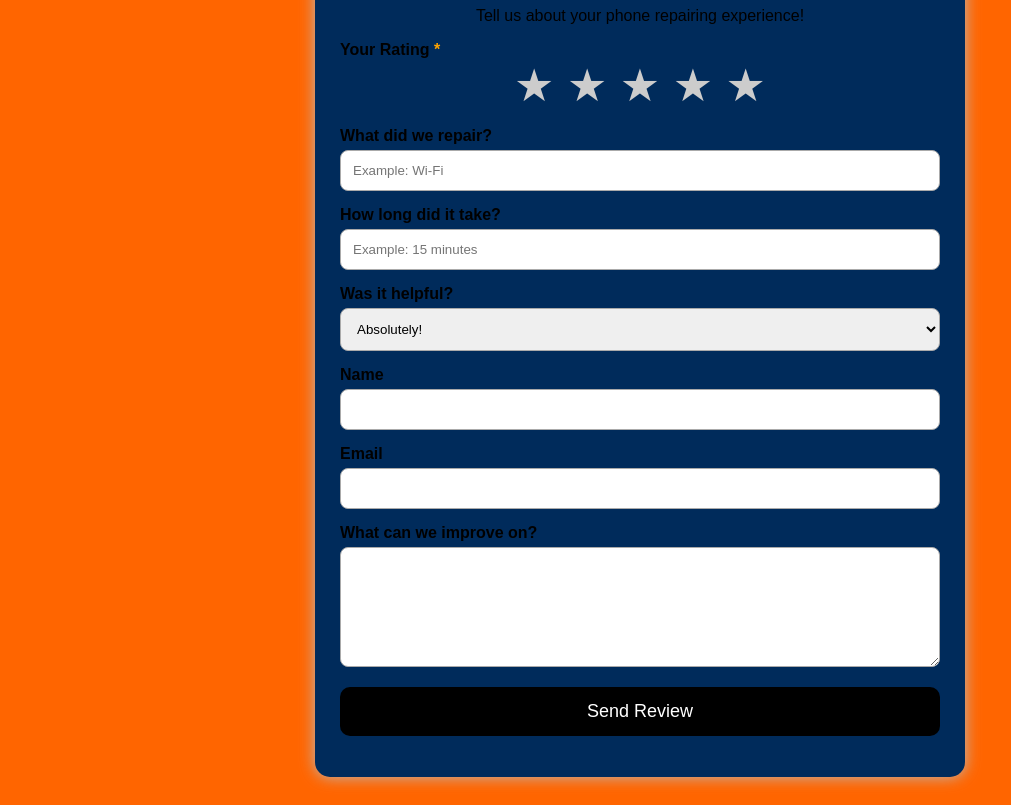
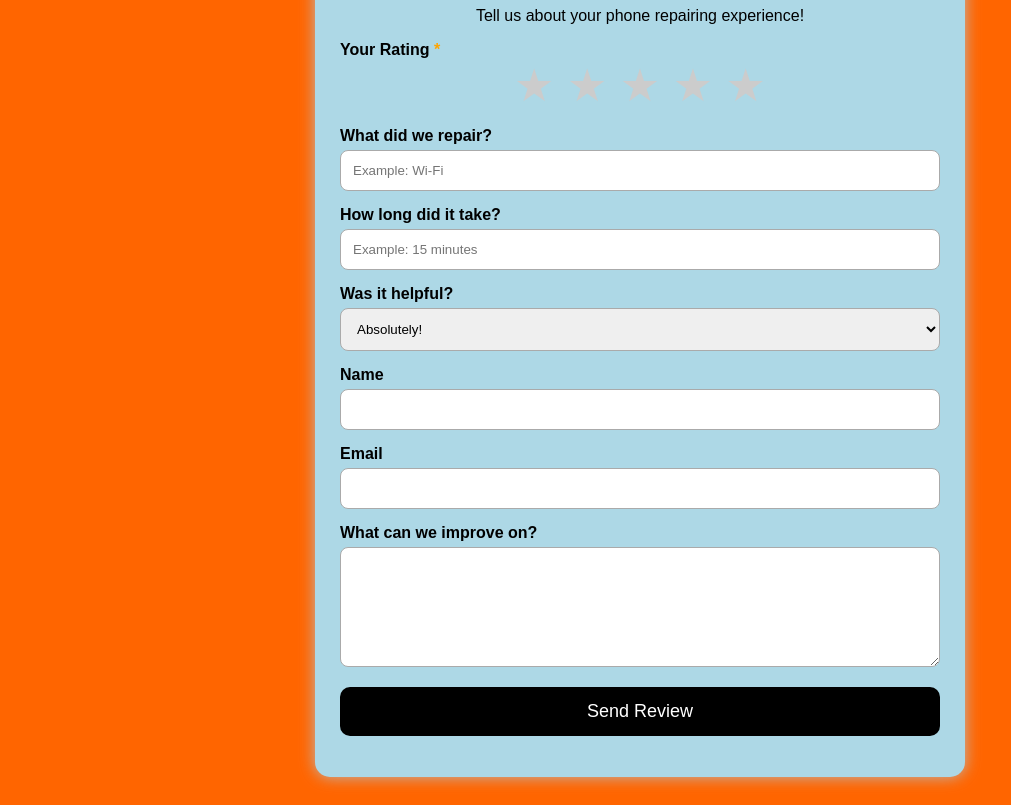
Before and after one commit to crowcawcaw88/CawCleanzIt, a website: page CawCleanzIt/index.html in a window 1280 px wide. Shown: the part 145-950 px from the top of the page, without its empty margins (0-1011 px from the left). Drawn offline with Linux system fonts and the light colour scheme.

Commit message:
Update index.html

```diff
--- a/CawCleanzIt/index.html
+++ b/CawCleanzIt/index.html
@@ -16,7 +16,7 @@
 .box {
     max-width: 600px;
     margin: auto;
-    background: #002B5B;
+    background: #ADD8E6;
     padding: 25px;
     border-radius: 15px;
     box-shadow: 0 0 15px #bbb;
```
